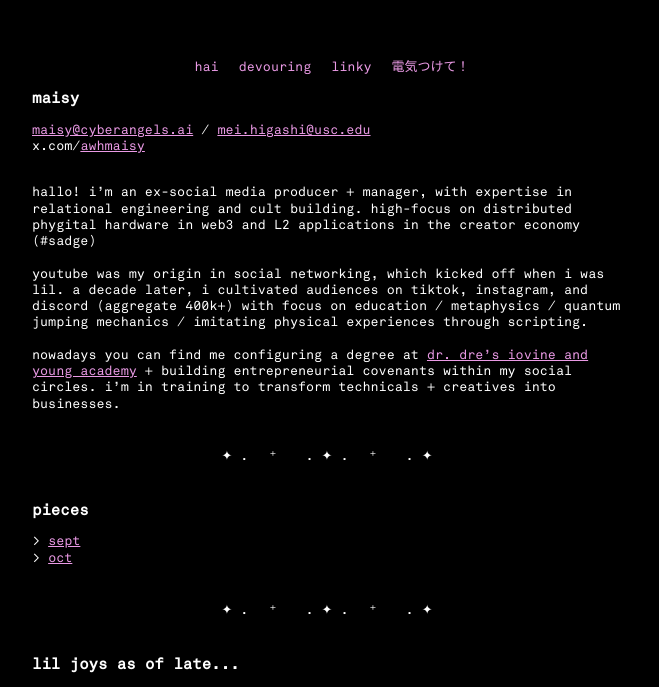
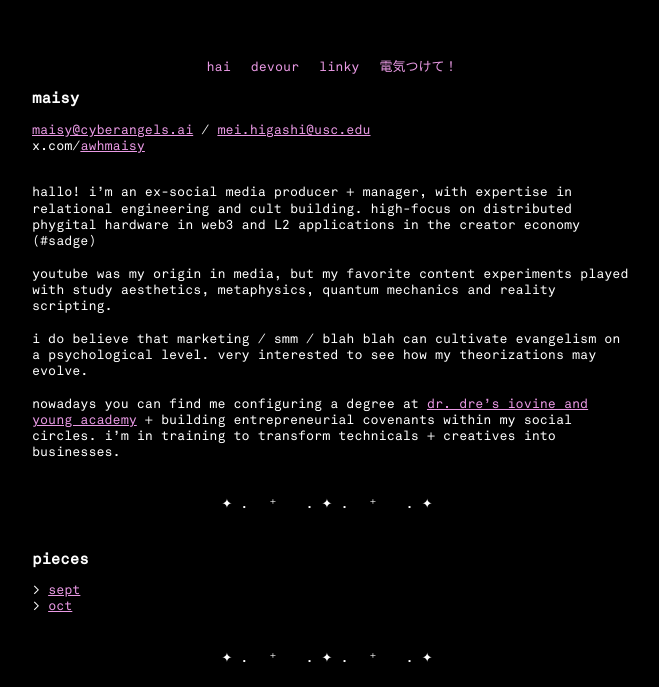
Before and after one commit to awhmaisy/pleasant-fw24, a SvelteKit app: page / in a window 1280 px wide. Shown: the part 101-788 px from the top of the page, without its empty margins (308-967 px from the left). Built offline with nearby package versions, Linux system fonts and the light colour scheme.

Commit message:
fix linkies

```diff
--- a/src/lib/Navigation.svelte
+++ b/src/lib/Navigation.svelte
@@ -9,7 +9,7 @@
 
 <nav>
     <a href="/">hai</a>
-    <a href="/devouring">devouring</a>
+    <a href="/devour">devour</a>
     <a href="/linky">linky</a>
     <a href="#" on:click|preventDefault={toggleTheme}>
         {isLightMode ? '電気消して！' : '電気つけて！'}
--- a/src/routes/+page.svelte
+++ b/src/routes/+page.svelte
@@ -3,7 +3,8 @@
 <meta name="description" content="aura evangelist ( ᵘ ᵕ ᵘ ⁎)" />
 <title>maisyland</title>
 <h3>maisy</h3>
-<a href="mailto:maisy@cyberangels.ai">maisy@cyberangels.ai</a> / <a href="mailto:mei.higashi@usc.edu">mei.higashi@usc.edu</a>
+<a href="mailto:maisy@cyberangels.ai">maisy@cyberangels.ai</a> /
+<a href="mailto:mei.higashi@usc.edu">mei.higashi@usc.edu</a>
 <br />
 x.com/<a href="https://x.com/awhmaisy">awhmaisy</a>
 <br />
@@ -13,10 +14,11 @@ x.com/<a href="https://x.com/awhmaisy">awhmaisy</a>
     relational engineering and cult building. high-focus on distributed phygital
     hardware in web3 and L2 applications in the creator economy (#sadge)
     <br /><br />
-    youtube was my origin in social networking, which kicked off when i was lil.
-    a decade later, i cultivated audiences on tiktok, instagram, and discord (aggregate
-    400k+) with focus on education / metaphysics / quantum jumping mechanics / imitating
-    physical experiences through scripting.
+    youtube was my origin in media, but my favorite content experiments played with
+    study aesthetics, metaphysics, quantum mechanics and reality scripting.
+    <br /><br />
+    i do believe that marketing / smm / blah blah can cultivate evangelism on a psychological
+    level. very interested to see how my theorizations may evolve.
     <br /><br />
     nowadays you can find me configuring a degree at
     <a href="https://iovine-young.usc.edu/" target="_blank">
--- a/src/routes/devouring/+page.svelte
+++ b/src/routes/devour/+page.svelte
@@ -4,6 +4,9 @@
     <ul>
         <li>
             <a href="https://m0412.netlify.app">maisysummer site</a>
+        </li>
+        <li>
+            <a href="https://awhmaisy.cargo.site">old-world cargo site</a>
         </li>
     </ul>
     <p>pieces i enjoy</p>
```
Also changed, not shown: src/routes/linky/+page.svelte (+13 -10 lines).
